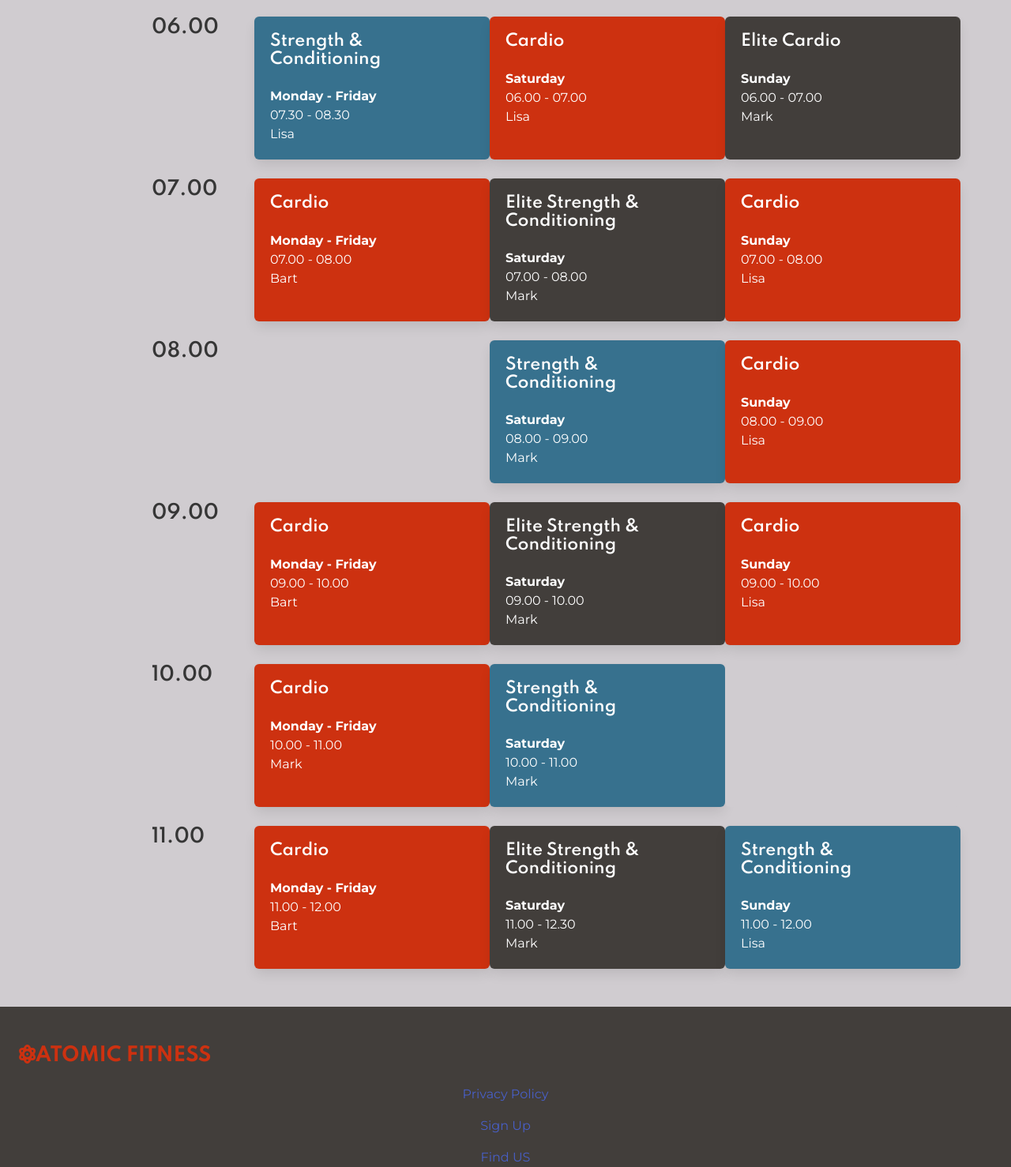
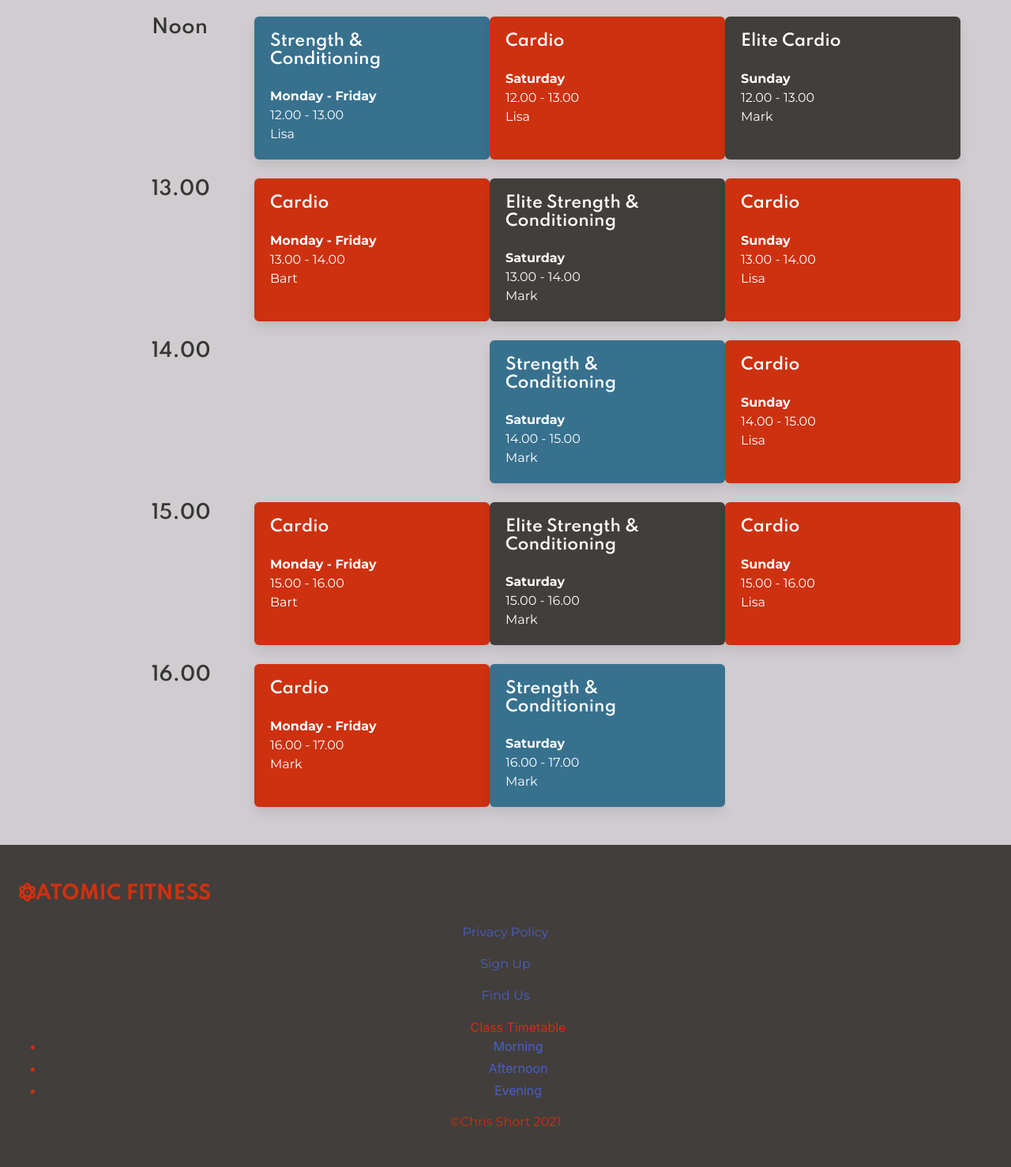
Before and after one commit to Code-Institute-Submissions/chrisshortlaw-chrisshortlaw.github.io, a plain HTML site: page classes-afternoon.html in a window 1280 px wide. Shown: the part 430-1908 px from the top of the page at 79% size. Drawn offline with nearby package versions, Linux system fonts and the light colour scheme; a script that the page names is missing.

Commit message:
Add: afternoon classes page, css styling

```diff
--- a/assets/css/style.css
+++ b/assets/css/style.css
@@ -650,6 +650,19 @@ hr {
     background-attachment: fixed;
 }
 
+#gym-class-hero-afternoon {
+    height: 300px;
+    width: 100%;
+    overflow: hidden;
+    position: relative;
+    background-image: url(../images/pexels-jonathan-borba-3076516.jpg);
+    background-repeat: no-repeat;
+    background-size: cover;
+    background-position: center center;
+    background-attachment: fixed;
+}
+
+
 .gym-class-header {
     position: absolute;
     color: #000000;
--- a/classes-morning.html
+++ b/classes-afternoon.html
@@ -85,10 +85,10 @@
         </nav>
 
 
-        <section id="gym-class-hero">
+        <section id="gym-class-hero-afternoon">
             <div class="gym-class-header">
                 <h1>
-                    Morning Classes
+                    Afternoon Classes
                 </h1>
             </div>
             <div class="opaque-overlay-white"></div>
@@ -117,25 +117,25 @@
                 <div class="tile is-ancestor">
                     <div class="tile is-parent">
                         <div class="tile is-child">
-                            <h2 class="title is-4 class-time pb-3">06.00</h2>
+                            <h2 class="title is-4 class-time pb-3">Noon</h2>
                         </div>
                         <article class="tile is-child box strength">
                             <h2 class="gym-strength title is-5">Strength & Conditioning</h2>
                             <p class="gym-day">Monday - Friday</p>
-                            <p class="gym-class-time">07.30 - 08.30</p>
+                            <p class="gym-class-time">12.00 - 13.00</p>
                             <p class="gym-instructor">Lisa</p>
                         </article>
 
                         <article class="tile is-child box cardio">
                                 <h2 class="title is-5">Cardio</h2>
                                 <p class="gym-day">Saturday</p>
-                                <p class="gym-class-time">06.00 - 07.00</p>
+                                <p class="gym-class-time">12.00 - 13.00</p>
                                 <p class="gym-instructor">Lisa</p>
                         </article>
                         <article class="tile is-child box elite">
                             <h2 class="title is-5">Elite Cardio</h2>
                             <p class="gym-day">Sunday</p>
-                            <p class="gym-class-time">06.00 - 07.00</p>
+                            <p class="gym-class-time">12.00 - 13.00</p>
                             <p class="gym-instructor">Mark</p>
                         </article>
                     </div>
@@ -144,27 +144,27 @@
                 <div class="tile is-ancestor">
                     <div class="tile is-parent">
                         <div class="tile is-child">
-                            <h2 class="title is-4 class-time pb-3">07.00</h2>
+                            <h2 class="title is-4 class-time pb-3">13.00</h2>
                         </div>
 
                         <article class="tile is-child box cardio">
                             <h2 class="gym-strength title is-5">Cardio</h2>
                             <p class="gym-day">Monday - Friday</p>
-                            <p class="gym-class-time">07.00 - 08.00</p>
+                            <p class="gym-class-time">13.00 - 14.00</p>
                             <p class="gym-instructor">Bart</p>
                         </article>
 
                         <article class="tile is-child box elite">
                                 <h2 class="title is-5">Elite Strength & Conditioning</h2>
                                 <p class="gym-day">Saturday</p>
-                                <p class="gym-class-time">07.00 - 08.00</p>
+                                <p class="gym-class-time">13.00 - 14.00</p>
                                 <p class="gym-instructor">Mark</p>
                         </article>
 
                         <article class="tile is-child box cardio">
                             <h2 class="title is-5">Cardio</h2>
                             <p class="gym-day">Sunday</p>
-                            <p class="gym-class-time">07.00 - 08.00</p>
+                            <p class="gym-class-time">13.00 - 14.00</p>
                             <p class="gym-instructor">Lisa</p>
                         </article>
                     </div>
@@ -173,7 +173,7 @@
                 <div class="tile is-ancestor">
                     <div class="tile is-parent">
                         <div class="tile is-child">
-                            <h2 class="title is-4 class-time pb-3">08.00</h2>
+                            <h2 class="title is-4 class-time pb-3">14.00</h2>
 
                         </div>
                         <article class="tile is-child box blank is-hidden-mobile">
@@ -186,13 +186,13 @@
                         <article class="tile is-child box strength">
                                 <h2 class="title is-5">Strength & Conditioning</h2>
                                 <p class="gym-day">Saturday</p>
-                                <p class="gym-class-time">08.00 - 09.00</p>
+                                <p class="gym-class-time">14.00 - 15.00</p>
                                 <p class="gym-instructor">Mark</p>
                         </article>
                         <article class="tile is-child box cardio">
                             <h2 class="title is-5">Cardio</h2>
                             <p class="gym-day">Sunday</p>
-                            <p class="gym-class-time">08.00 - 09.00</p>
+                            <p class="gym-class-time">14.00 - 15.00</p>
                             <p class="gym-instructor">Lisa</p>
                     </article>
                     </div>
@@ -201,27 +201,27 @@
                 <div class="tile is-ancestor">
                     <div class="tile is-parent">
                         <div class="tile is-child">
-                            <h2 class="title is-4 class-time pb-3">09.00</h2>
+                            <h2 class="title is-4 class-time pb-3">15.00</h2>
                         </div>
 
                         <article class="tile is-child box cardio">
                             <h2 class="gym-strength title is-5">Cardio</h2>
                             <p class="gym-day">Monday - Friday</p>
-                            <p class="gym-class-time">09.00 - 10.00</p>
+                            <p class="gym-class-time">15.00 - 16.00</p>
                             <p class="gym-instructor">Bart</p>
                         </article>
 
                         <article class="tile is-child box elite">
                             <h2 class="title is-5">Elite Strength & Conditioning</h2>
                             <p class="gym-day">Saturday</p>
-                            <p class="gym-class-time">09.00 - 10.00</p>
+                            <p class="gym-class-time">15.00 - 16.00</p>
                             <p class="gym-instructor">Mark</p>
                         </article>
 
                         <article class="tile is-child box cardio">
                             <h2 class="title is-5">Cardio</h2>
                             <p class="gym-day">Sunday</p>
-                            <p class="gym-class-time">09.00 - 10.00</p>
+                            <p class="gym-class-time">15.00 - 16.00</p>
                             <p class="gym-instructor">Lisa</p>
                         </article>
                     </div>
@@ -230,20 +230,20 @@
                 <div class="tile is-ancestor">
                     <div class="tile is-parent">
                         <div class="tile is-child">
-                            <h2 class="title is-4 class-time pb-3">10.00</h2>
+                            <h2 class="title is-4 class-time pb-3">16.00</h2>
 
                         </div>
                         <article class="tile is-child box cardio">
                             <h2 class="gym-strength title is-5">Cardio</h2>
                             <p class="gym-day">Monday - Friday</p>
-                            <p class="gym-class-time">10.00 - 11.00</p>
+                            <p class="gym-class-time">16.00 - 17.00</p>
                             <p class="gym-instructor">Mark</p>
                         </article>
 
                         <article class="tile is-child box strength">
                             <h2 class="title is-5">Strength & Conditioning</h2>
                             <p class="gym-day">Saturday</p>
-                            <p class="gym-class-time">10.00 - 11.00</p>
+                            <p class="gym-class-time">16.00 - 17.00</p>
                             <p class="gym-instructor">Mark</p>
                         </article>
 
@@ -255,38 +255,10 @@
                         </article>
                     </div>
                 </div>
-
-                <div class="tile is-ancestor">
-                    <div class="tile is-parent">
-                        <div class="tile is-child">
-                            <h2 class="title is-4 class-time pb-3">11.00</h2>
-
-                        </div>
-                        <article class="tile is-child box cardio">
-                            <h2 class="gym-strength title is-5">Cardio</h2>
-                            <p class="gym-day">Monday - Friday</p>
-                            <p class="gym-class-time">11.00 - 12.00</p>
-                            <p class="gym-instructor">Bart</p>
-                        </article>
-
-                        <article class="tile is-child box elite">
-                            <h2 class="title is-5">Elite Strength & Conditioning</h2>
-                            <p class="gym-day">Saturday</p>
-                            <p class="gym-class-time">11.00 - 12.30</p>
-                            <p class="gym-instructor">Mark</p>
-                        </article>
-
-                        <article class="tile is-child box strength">
-                            <h2 class="title is-5">Strength & Conditioning</h2>
-                            <p class="gym-day">Sunday</p>
-                            <p class="gym-class-time">11.00 - 12.00</p>
-                            <p class="gym-instructor">Lisa</p>
-                        </article>
-                    </div>
-                </div>
             </div>
 
         </section>
+
 
         <footer class="footer dark-grey-bg">
             <h2 class="title is-4 deep-orange-text"><i class="fas fa-atom"></i>Atomic Fitness</h2>
@@ -296,7 +268,7 @@
                <a href="#">Privacy Policy</a>
               </p>
               <p><a href="#">Sign Up</a></p>
-              <p><a href="#">Find US</a></p>
+              <p><a href="#">Find Us</a></p>
               <ul> Class Timetable
                   <li><a href="#">Morning</a></li>
                   <li><a href="#">Afternoon</a></li>
```
